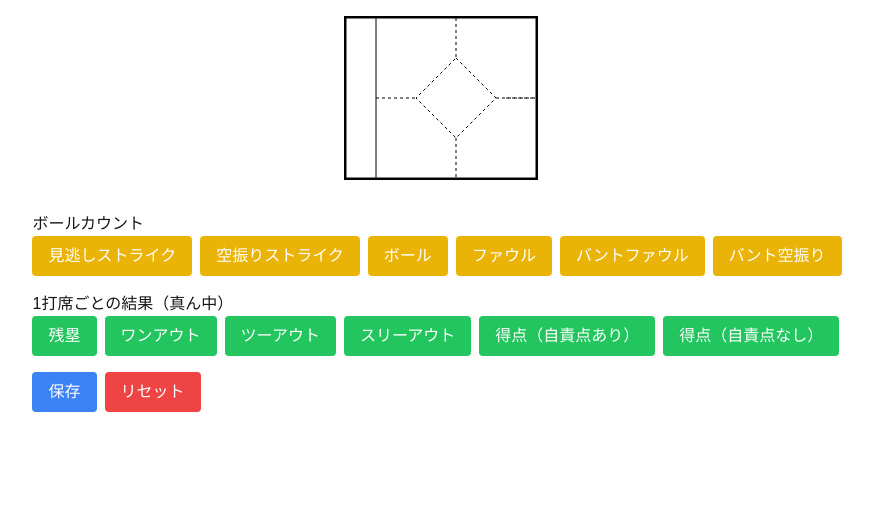
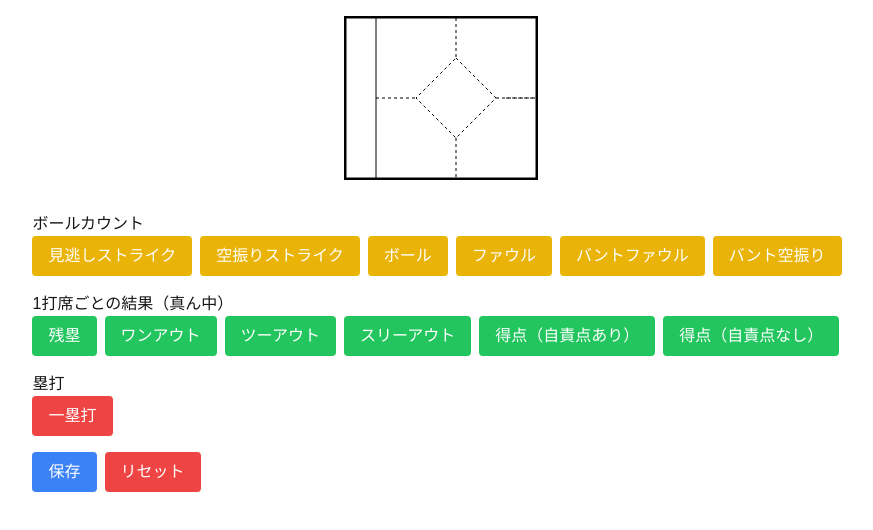
Before and after one commit to shicchi-7913/BaseBallScoreQuiz, a Next.js app: page / in a window 1280 px wide. Shown: the top 530 px of the page, without its empty margins (199-1072 px from the left). Built offline with nearby package versions, Linux system fonts and the light colour scheme.

Commit message:
一塁打追加

```diff
--- a/components/ScoreBook/MergedCanvas.tsx
+++ b/components/ScoreBook/MergedCanvas.tsx
@@ -1,6 +1,6 @@
 'use client'
 
-import { BallCount, AtBatResult } from '@/types/ScoreBook'
+import { BallCount, AtBatResult, TotalBases } from '@/types/ScoreBook'
 import { CellSize } from '@/const/CanvasSizes'
 import { useRef, useState, useEffect } from 'react'
 
@@ -8,13 +8,14 @@ export const MergedCanvas = () => {
   const initState = {
     ballCount: [] as BallCount[],
     atBatResult: null as AtBatResult,
+    totalBases: null as TotalBases,
   }
   const canvasRef = useRef<HTMLCanvasElement>(null)
   const [content, setContent] = useState(initState)
 
   const handleButtonClick = (
-    section: 'BallCount' | 'AtBatResult',
-    value: BallCount | AtBatResult
+    section: 'BallCount' | 'AtBatResult' | 'TotalBases',
+    value: BallCount | AtBatResult | TotalBases
   ) => {
     setContent((prev) => {
       if (section === 'BallCount') {
@@ -22,10 +23,15 @@ export const MergedCanvas = () => {
           ...prev,
           ballCount: [...prev.ballCount, value as BallCount],
         }
+      } else if (section === 'AtBatResult') {
+        return {
+          ...prev,
+          atBatResult: value as AtBatResult,
+        }
       } else {
         return {
           ...prev,
-          atBatResult: value as AtBatResult,
+          totalBases: value as TotalBases,
         }
       }
     })
@@ -179,8 +185,16 @@ export const MergedCanvas = () => {
     ctx.strokeStyle = 'black'
     // --- ここまで 1打席ごとの結果（真ん中）---
 
-    // --- ここから ---
-    // --- ここまで ---
+    // --- ここから 塁打 ---
+    if (content.totalBases === 'oneHit') {
+      ctx.beginPath()
+      ctx.strokeStyle = 'red'
+      ctx.moveTo(80, 190)
+      ctx.lineTo(190, 80)
+      ctx.stroke()
+    } else if (content.totalBases === 'doubleHit') {
+    }
+    // --- ここまで 塁打 ---
   }, [content])
 
   return (
@@ -274,6 +288,15 @@ export const MergedCanvas = () => {
           </button>
         </div>
         <div className="mt-4">
+          <p>塁打</p>
+          <button
+            className="px-4 py-2 bg-red-500 text-white rounded hover:bg-red-700"
+            onClick={() => handleButtonClick('TotalBases', 'oneHit')}
+          >
+            一塁打
+          </button>
+        </div>
+        <div className="mt-4">
           <button
             className="mr-2 px-4 py-2 bg-blue-500 text-white rounded hover:bg-blue-700"
             onClick={saveCanvasAsImage}
--- a/types/ScoreBook.ts
+++ b/types/ScoreBook.ts
@@ -15,4 +15,6 @@ export type AtBatResult =
   | 'score'
   | null
 
+export type TotalBases = 'oneHit' | 'doubleHit' | null
+
 export type InputType = BallCount | AtBatResult
```
